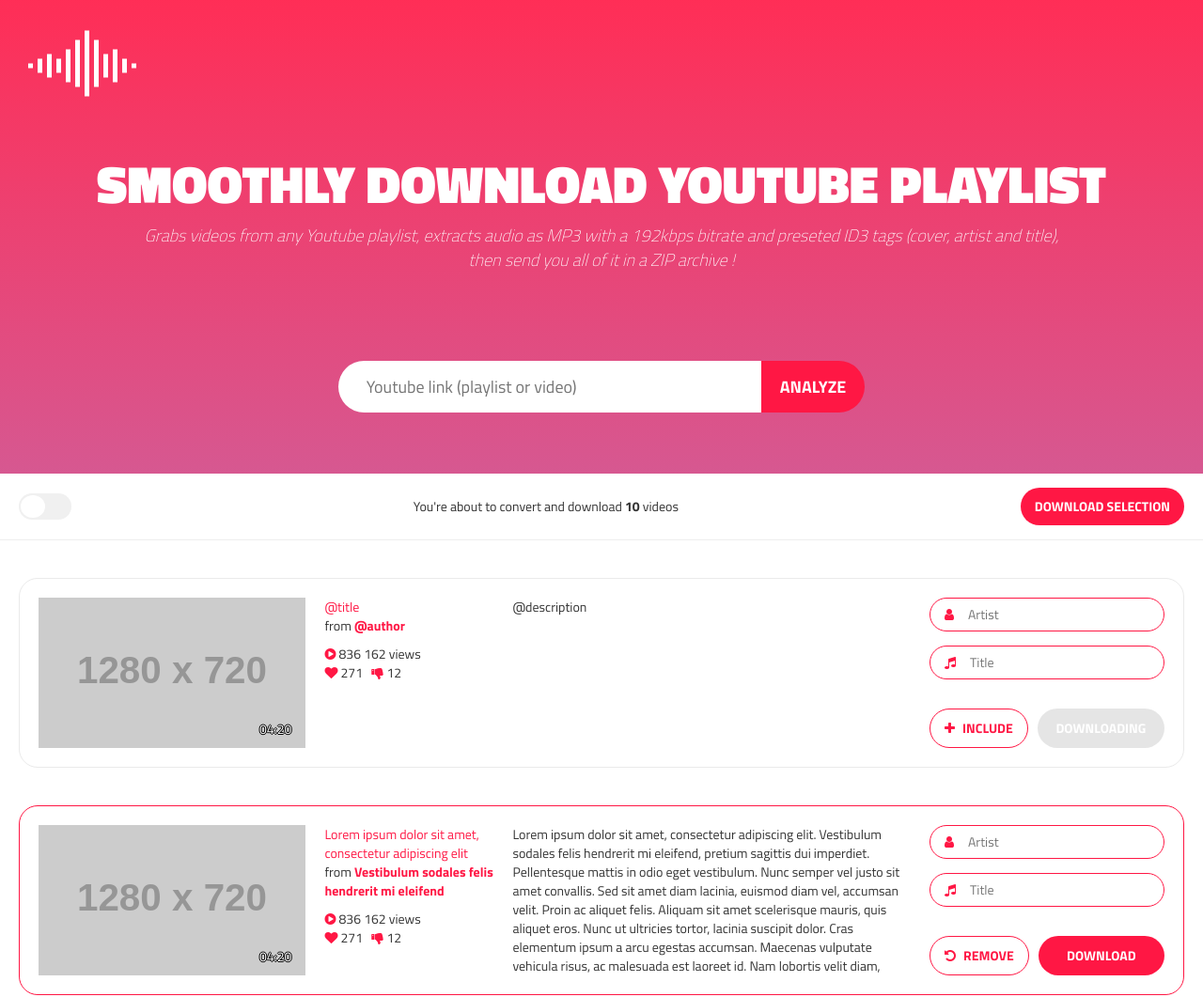
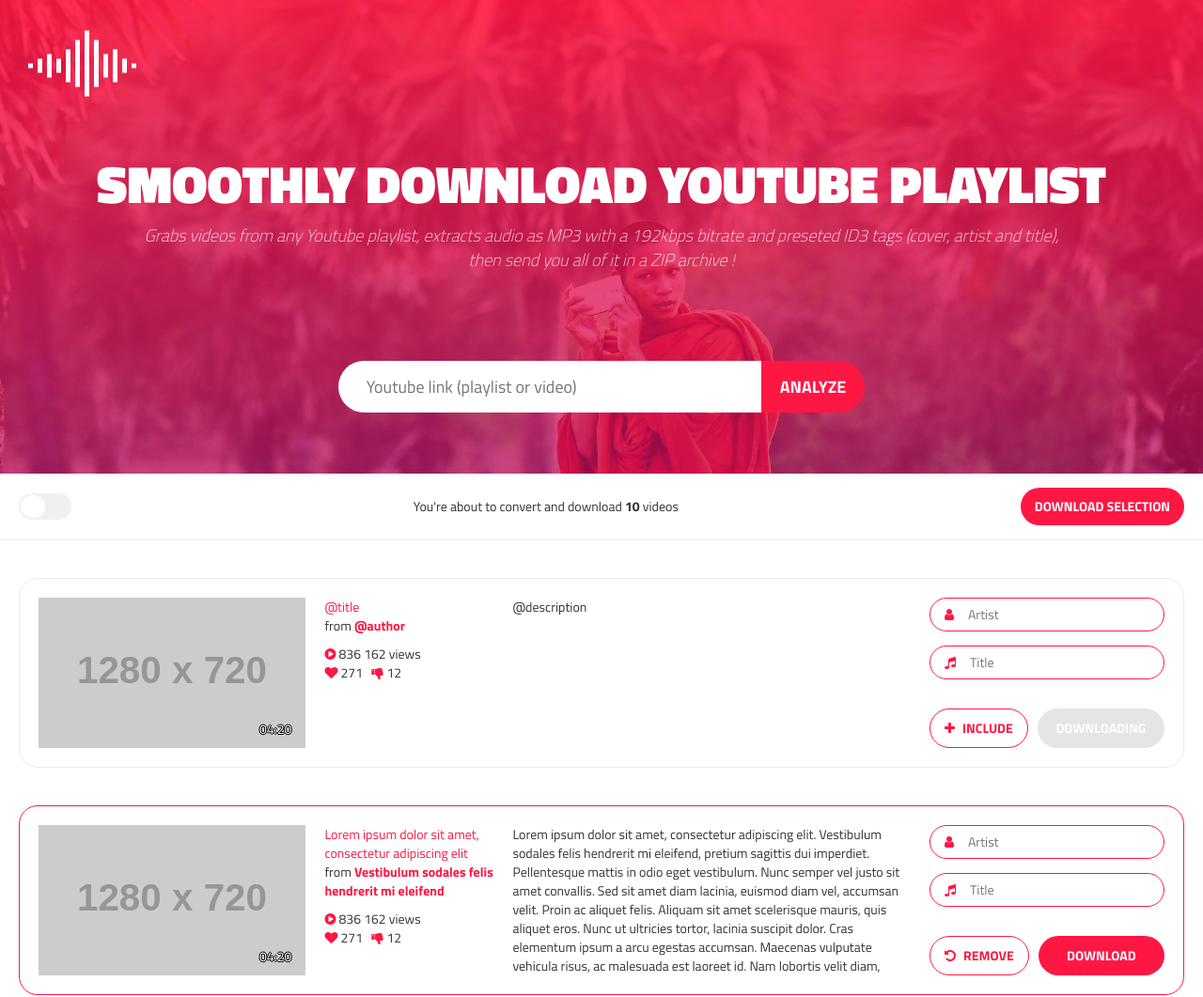
Before and after one commit to thcolin/nipper, a website: page index.html in a window 1280 px wide. Shown: the top 1061 px of the page at 94% size. Drawn offline with nearby package versions, Linux system fonts and the light colour scheme; placeholder pictures from the web are drawn by us.

Commit message:
Migrate to Rellax for parallax
Vanilla JS lib, no more dependency to jQuery

```diff
--- a/index.html
+++ b/index.html
@@ -11,7 +11,10 @@
     <title>epyd.js</title>
   </head>
   <body>
-    <section class="landing" data-parallax="scroll" data-speed="0.5" data-ios-fix="false" data-ios-android="false" data-image-src="assets/img/picture.jpg">
+    <section class="landing">
+      <div class="parallax" data-rellax-speed="-4">
+        <img src="assets/img/picture.jpg" alt="Parallax picture">
+      </div>
       <div class="navigation">
         <img src="assets/img/logo.png" class="logo" alt="logo" />
       </div>
@@ -154,6 +157,8 @@
       <button type="button" class="more" disabled=""><i class="fa fa-circle-o-notch fa-spin fa-fw"></i> Loading</button>
     </section>
   </body>
-  <script src="https://ajax.googleapis.com/ajax/libs/jquery/1.11.0/jquery.min.js"></script>
-  <script src="https://bowercdn.net/c/parallax.js-1.4.2/parallax.min.js"></script>
+  <script src="https://cdnjs.cloudflare.com/ajax/libs/rellax/1.0.0/rellax.min.js"></script>
+  <script>
+    var parallax = new Rellax('.parallax');
+  </script>
 </html>
--- a/style.css
+++ b/style.css
@@ -27,15 +27,32 @@
   flex: 1;
   display: flex;
   flex-direction: column;
+  position: relative;
   background: linear-gradient(rgba(255, 23, 68, 0.9), rgba(197, 17, 98, 0.7));
 }
 
+.landing .parallax{
+  position: absolute;
+  display: flex;
+  align-items: center;
+  justify-content: center;
+  z-index: -1;
+  height: 100%;
+  width: 100%;
+  overflow: hidden;
+}
+
+.landing .parallax img{
+  min-height: 100%;
+  max-width: 100%;
+  max-height: none;
+}
+
 @media (max-width: 810px){
-  .landing{
-    background: linear-gradient(rgba(255, 23, 68, 0.9), rgba(197, 17, 98, 0.7)), url('assets/img/picture.jpg');
-    background-size: cover;
-    background-repeat: no-repeat;
-    background-position: center;
+  .landing .parallax img{
+    min-height: none;
+    max-width: none;
+    max-height: 100%;
   }
 }
 
@@ -192,6 +209,7 @@
   display: flex;
   flex-direction: column;
   border-bottom: 1px solid #eee;
+  background: white;
 }
 
 .resume>*{
@@ -309,7 +327,8 @@
   display: flex;
   flex-direction: column;
   align-items: center;
-  margin: 20px;
+  padding: 20px;
+  background: white;
 }
 
 .videos>*{
```
Also changed, not shown: README.md.
